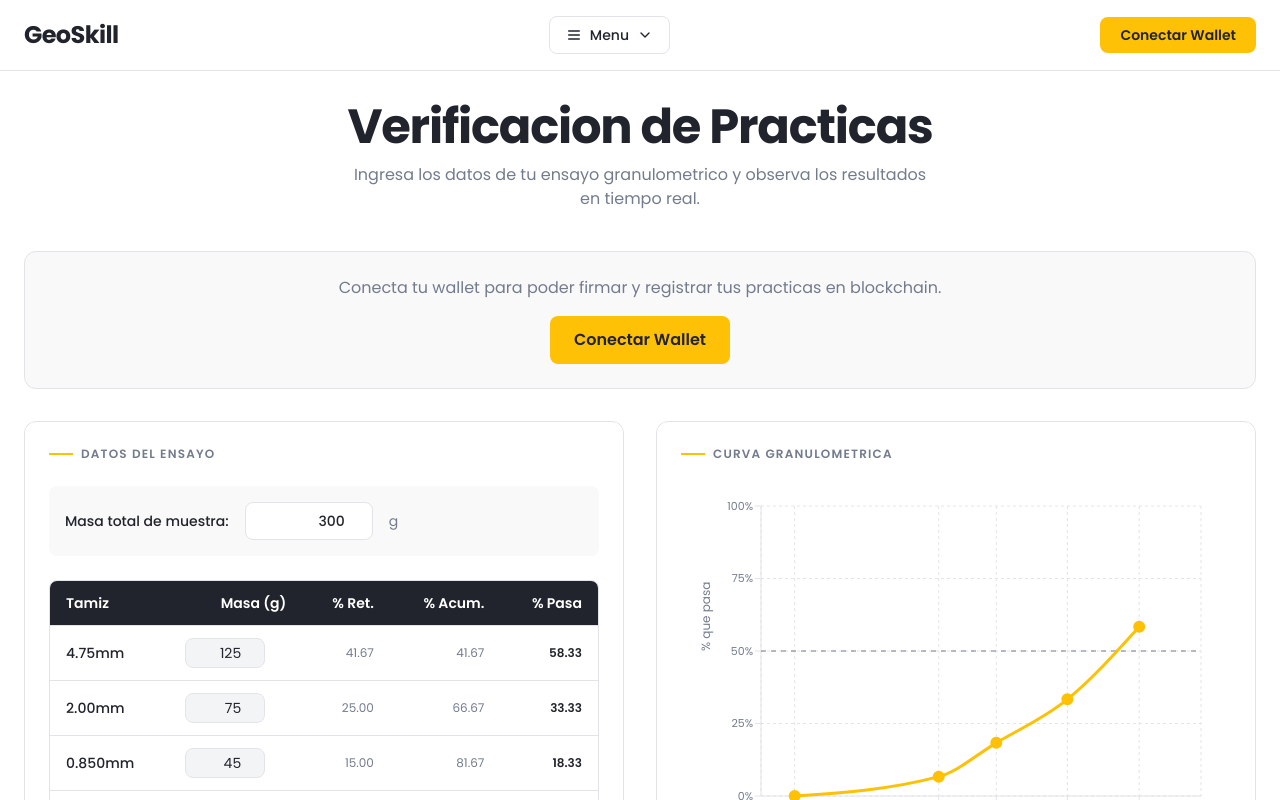
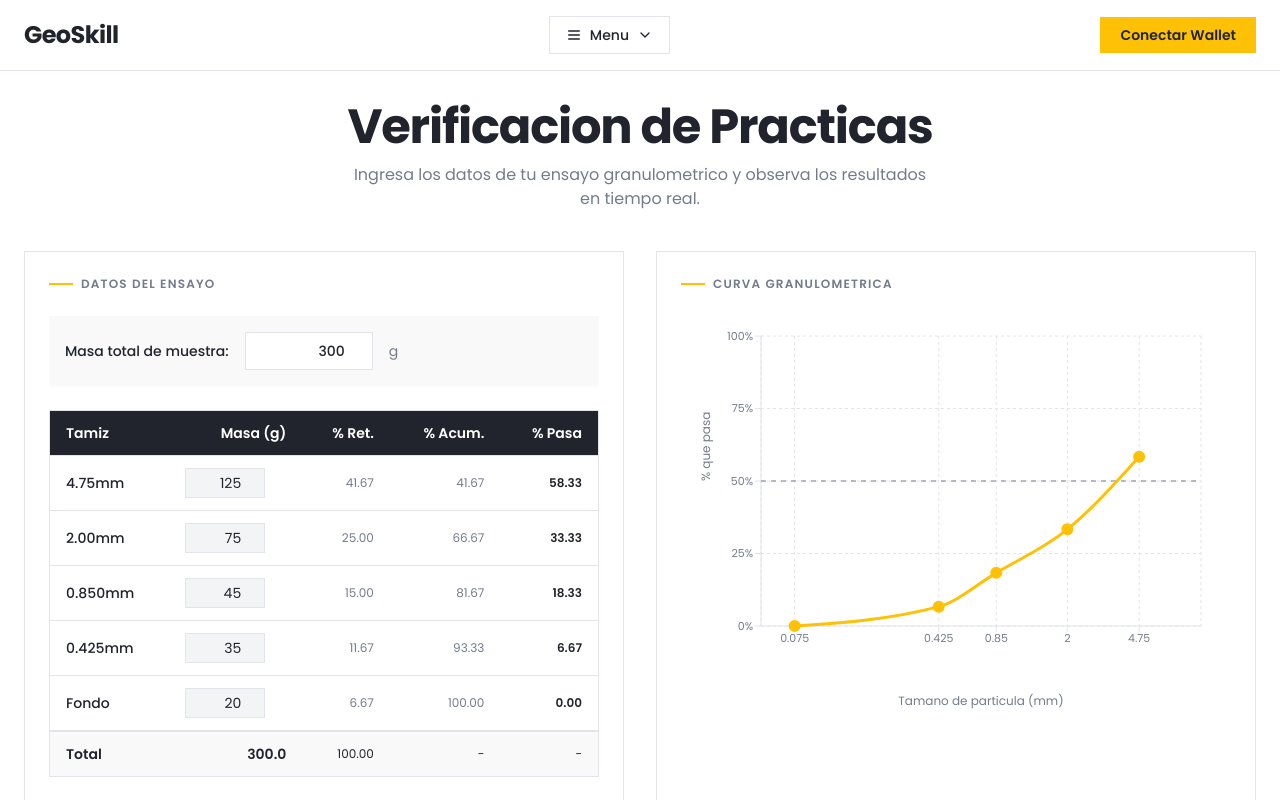
Before and after one commit to vincesmandres/geoskill-proof, a Next.js app: page / in a window 1280 px wide. Shown: the top 800 px of the page. Built offline with nearby package versions, Linux system fonts and the light colour scheme.

Commit message:
refactor: remove redundant wallet button and update rounded borders
Remove redundant "Conectar Wallet" button and update all rounded borders to rectangular. Fix broken status dot JSX.

Co-authored-by: Maikel Andres Vinces Mendoza <128201678+vincesmandres@users.noreply.github.com>

```diff
--- a/app/page.tsx
+++ b/app/page.tsx
@@ -76,26 +76,10 @@ export default function Home() {
           </p>
         </div>
 
-        {/* Connect wallet prompt */}
-        {!connected && (
-          <div className="mb-8 p-6 bg-muted/50 rounded-xl border border-border text-center">
-            <p className="text-muted-foreground mb-4">
-              Conecta tu wallet para poder firmar y registrar tus practicas en blockchain.
-            </p>
-            <button
-              onClick={connect}
-              disabled={connecting}
-              className="px-6 py-3 bg-accent text-foreground font-semibold rounded-lg hover:opacity-90 transition-opacity disabled:opacity-50"
-            >
-              {connecting ? "Conectando..." : "Conectar Wallet"}
-            </button>
-          </div>
-        )}
-
         {/* Main content grid */}
         <div className="grid lg:grid-cols-2 gap-8">
           {/* Left: Data Table */}
-          <section className="bg-white p-6 rounded-xl border border-border">
+          <section className="bg-white p-6 border border-border">
             <h2 className="text-xs font-semibold uppercase tracking-widest text-muted-foreground mb-6 flex items-center gap-2">
               <span className="w-6 h-0.5 bg-accent"></span>
               Datos del Ensayo
@@ -113,14 +97,14 @@ export default function Home() {
               <button
                 onClick={handleSign}
                 disabled={signing}
-                className="w-full mt-6 py-3 bg-accent text-foreground font-semibold rounded-lg hover:opacity-90 transition-opacity disabled:opacity-50"
+                className="w-full mt-6 py-3 bg-accent text-foreground font-semibold hover:opacity-90 transition-opacity disabled:opacity-50"
               >
                 {signing ? "Firmando..." : "Firmar con Wallet"}
               </button>
             )}
 
             {signed && (
-              <div className="mt-6 flex items-center justify-center gap-2 text-sm text-green-600 bg-green-50 border border-green-200 px-4 py-3 rounded-lg">
+              <div className="mt-6 flex items-center justify-center gap-2 text-sm text-green-600 bg-green-50 border border-green-200 px-4 py-3">
                 <svg className="w-5 h-5" fill="none" viewBox="0 0 24 24" stroke="currentColor">
                   <path strokeLinecap="round" strokeLinejoin="round" strokeWidth={2} d="M5 13l4 4L19 7" />
                 </svg>
@@ -130,7 +114,7 @@ export default function Home() {
           </section>
 
           {/* Right: Granulometry Chart */}
-          <section className="bg-white p-6 rounded-xl border border-border">
+          <section className="bg-white p-6 border border-border">
             <h2 className="text-xs font-semibold uppercase tracking-widest text-muted-foreground mb-6 flex items-center gap-2">
               <span className="w-6 h-0.5 bg-accent"></span>
               Curva Granulometrica
@@ -140,7 +124,7 @@ export default function Home() {
                 <GranulometryChart passingPercentages={result.passingPercentages} />
               ) : (
                 <div className="flex flex-col items-center justify-center h-full text-center">
-                  <div className="w-16 h-16 rounded-full bg-muted flex items-center justify-center mb-4">
+                  <div className="w-16 h-16 bg-muted flex items-center justify-center mb-4">
                     <svg className="w-8 h-8 text-muted-foreground" fill="none" viewBox="0 0 24 24" stroke="currentColor">
                       <path strokeLinecap="round" strokeLinejoin="round" strokeWidth={1.5} d="M7 12l3-3 3 3 4-4M8 21l4-4 4 4M3 4h18M4 4h16v12a1 1 0 01-1 1H5a1 1 0 01-1-1V4z" />
                     </svg>
--- a/components/granulometry-chart.tsx
+++ b/components/granulometry-chart.tsx
@@ -65,7 +65,7 @@ export function GranulometryChart({ passingPercentages }: GranulometryChartProps
             contentStyle={{
               backgroundColor: "hsl(var(--card))",
               border: "1px solid hsl(var(--border))",
-              borderRadius: "8px",
+              borderRadius: "0px",
               fontSize: "12px",
             }}
           />
--- a/components/granulometry-table.tsx
+++ b/components/granulometry-table.tsx
@@ -28,7 +28,7 @@ export function GranulometryTable({
   return (
     <div className="space-y-6">
       {/* Total mass input */}
-      <div className="flex items-center gap-4 p-4 bg-muted/50 rounded-lg">
+      <div className="flex items-center gap-4 p-4 bg-muted/50">
         <label className="text-sm font-medium text-foreground whitespace-nowrap">
           Masa total de muestra:
         </label>
@@ -36,13 +36,13 @@ export function GranulometryTable({
           type="number"
           value={totalSampleMass}
           onChange={(e) => onTotalMassChange(Number(e.target.value) || 0)}
-          className="w-32 bg-white border border-border rounded-lg px-3 py-2 text-sm font-medium focus:outline-none focus:ring-2 focus:ring-accent focus:border-transparent transition-all text-right"
+          className="w-32 bg-white border border-border px-3 py-2 text-sm font-medium focus:outline-none focus:ring-2 focus:ring-accent focus:border-transparent transition-all text-right"
         />
         <span className="text-sm text-muted-foreground">g</span>
       </div>
 
       {/* Main data table */}
-      <div className="overflow-hidden rounded-lg border border-border bg-white">
+      <div className="overflow-hidden border border-border bg-white">
         <table className="w-full text-sm">
           <thead>
             <tr className="bg-foreground text-white">
@@ -65,7 +65,7 @@ export function GranulometryTable({
                     type="number"
                     value={retainedMasses[i]}
                     onChange={(e) => onMassChange(i, Number(e.target.value) || 0)}
-                    className="w-20 bg-muted border border-border rounded px-2 py-1 text-sm text-right focus:outline-none focus:ring-2 focus:ring-accent focus:border-transparent transition-all"
+                    className="w-20 bg-muted border border-border px-2 py-1 text-sm text-right focus:outline-none focus:ring-2 focus:ring-accent focus:border-transparent transition-all"
                   />
                 </td>
                 <td className="py-3 px-4 text-right font-mono text-xs text-muted-foreground">
@@ -96,7 +96,7 @@ export function GranulometryTable({
       {result && (
         <div className="space-y-3">
           <div
-            className={`flex items-center gap-3 p-4 rounded-lg ${
+            className={`flex items-center gap-3 p-4 ${
               result.validMassBalance
                 ? "bg-green-50 border border-green-200"
                 : "bg-red-50 border border-red-200"
@@ -117,17 +117,17 @@ export function GranulometryTable({
           </div>
 
           <div className="grid grid-cols-2 gap-3">
-            <div className="bg-muted/50 p-3 rounded-lg">
+            <div className="bg-muted/50 p-3">
               <span className="text-xs text-muted-foreground block">Error de masa</span>
               <span className="text-lg font-bold text-foreground">{result.pError}%</span>
             </div>
-            <div className="bg-muted/50 p-3 rounded-lg">
+            <div className="bg-muted/50 p-3">
               <span className="text-xs text-muted-foreground block">% Finos (fondo)</span>
               <span className="text-lg font-bold text-foreground">{result.finesPercent}%</span>
             </div>
           </div>
 
-          <p className="text-sm text-muted-foreground bg-muted/30 p-3 rounded-lg">
+          <p className="text-sm text-muted-foreground bg-muted/30 p-3">
             {result.methodStatus}
           </p>
         </div>
--- a/components/header.tsx
+++ b/components/header.tsx
@@ -27,7 +27,7 @@ export function Header() {
         <div className="relative" ref={menuRef}>
           <button
             onClick={() => setMenuOpen(!menuOpen)}
-            className="flex items-center gap-2 text-sm font-medium px-4 py-2 border border-border rounded-lg hover:bg-muted transition-colors"
+            className="flex items-center gap-2 text-sm font-medium px-4 py-2 border border-border hover:bg-muted transition-colors"
           >
             {menuOpen ? <X className="w-4 h-4" /> : <Menu className="w-4 h-4" />}
             <span>Menu</span>
@@ -35,7 +35,7 @@ export function Header() {
           </button>
 
           {menuOpen && (
-            <div className="absolute top-full right-0 mt-2 w-48 bg-white border border-border rounded-lg shadow-lg overflow-hidden">
+            <div className="absolute top-full right-0 mt-2 w-48 bg-white border border-border shadow-lg overflow-hidden">
               <button className="w-full px-4 py-3 text-left text-sm font-medium hover:bg-muted transition-colors">
                 Inicio
               </button>
@@ -52,7 +52,7 @@ export function Header() {
         {connected ? (
           <button
             onClick={disconnect}
-            className="text-sm font-medium px-4 py-2 border border-border rounded-lg hover:bg-muted transition-colors"
+            className="text-sm font-medium px-4 py-2 border border-border hover:bg-muted transition-colors"
           >
             {publicKey?.slice(0, 4)}...{publicKey?.slice(-4)}
           </button>
@@ -60,7 +60,7 @@ export function Header() {
           <button
             onClick={connect}
             disabled={connecting}
-            className="text-sm font-semibold px-5 py-2 bg-accent text-foreground rounded-lg hover:opacity-90 transition-opacity disabled:opacity-50"
+            className="text-sm font-semibold px-5 py-2 bg-accent text-foreground hover:opacity-90 transition-opacity disabled:opacity-50"
           >
             {connecting ? "Conectando..." : "Conectar Wallet"}
           </button>
```
